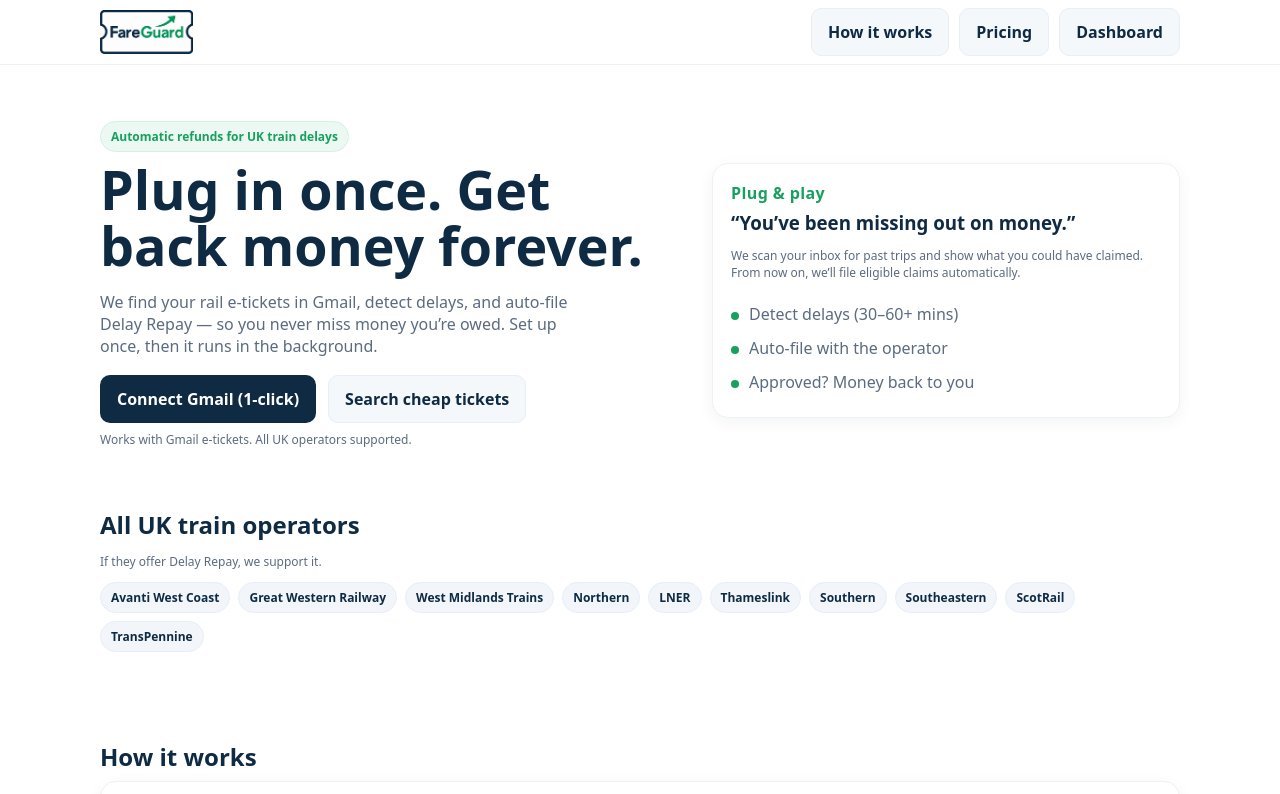
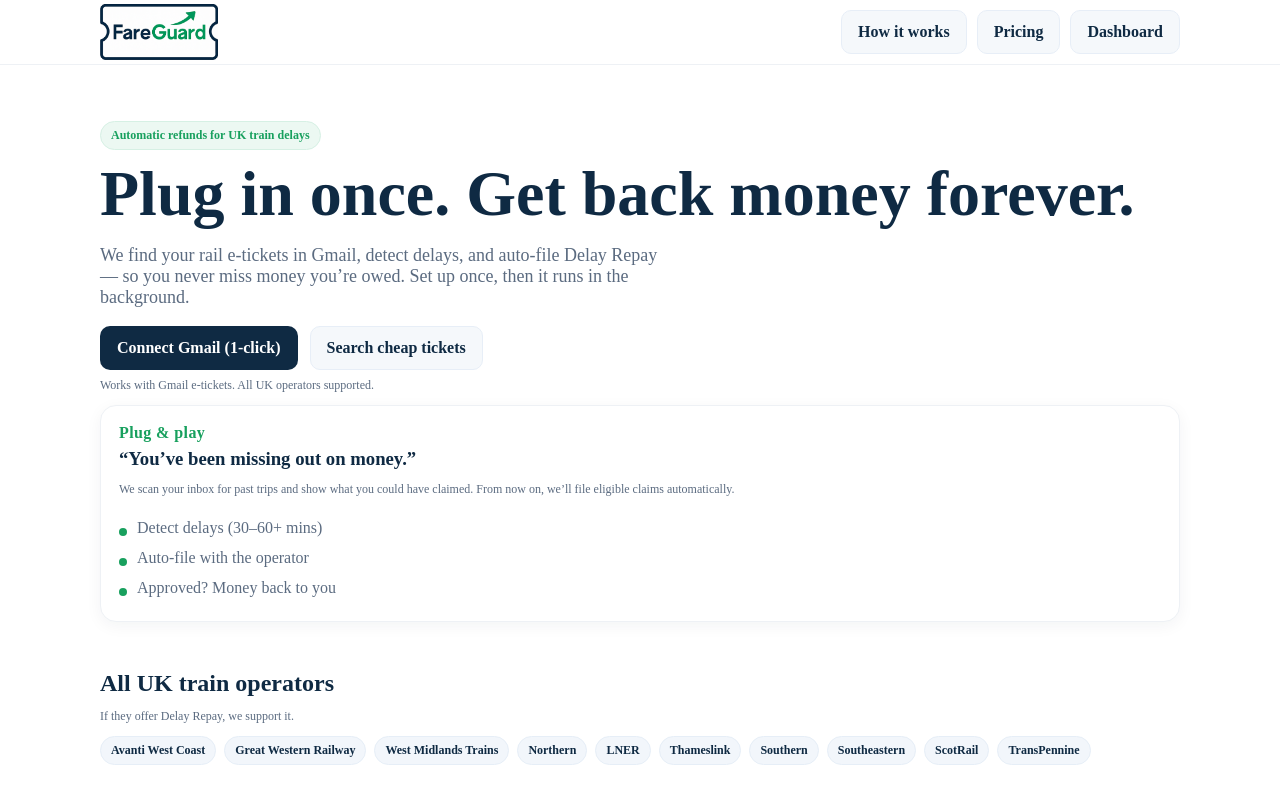
Before and after one commit to fareguard/fg-rail-pwa-starter, a Next.js app: page / in a window 1280 px wide. Shown: the top 794 px of the page. Built offline with nearby package versions, Linux system fonts and the light colour scheme; no server answers.

Commit message:
Update globals.css

```diff
--- a/app/globals.css
+++ b/app/globals.css
@@ -6,14 +6,12 @@
   --fg-navy: #0F2A43;     /* primary accent */
   --fg-green:#18A05E;     /* secondary accent */
   --fg-ring: rgba(15,42,67,0.15);
-  --fg-hero-overlay: linear-gradient(180deg, rgba(255,255,255,0.85) 0%, rgba(255,255,255,0.98) 65%, #fff 100%);
 }
 
 *{ box-sizing: border-box; }
 html, body { height: 100%; }
 body{
   margin:0;
-  font-family: ui-sans-serif, system-ui, -apple-system, Segoe UI, Roboto, Arial;
   background: var(--fg-bg);
   color: var(--fg-text);
   -webkit-font-smoothing: antialiased;
@@ -29,10 +27,10 @@
   margin: 0 auto;
 }
 
-/* ================= Nav ================= */
+/* ===== Nav ===== */
 .nav{
   position: sticky; top:0; z-index:50;
-  background: rgba(255,255,255,0.8);
+  background: rgba(255,255,255,0.86);
   backdrop-filter: saturate(180%) blur(10px);
   border-bottom: 1px solid #eef1f5;
 }
@@ -40,23 +38,18 @@
   display:flex; align-items:center; justify-content:space-between;
   height:64px;
 }
-.brand{
-  display:flex; align-items:center; gap:10px;
-}
+.brand{ display:flex; align-items:center; }
 .brand img{
-  height: 40px;          /* lock logo size */
+  height: 48px;              /* bigger logo */
   width: auto;
   display:block;
 }
 @media (min-width: 1024px){
-  .brand img{ height: 44px; }
+  .brand img{ height: 56px; }
 }
 
-.navActions{
-  display:flex; gap:10px;
-}
+.navActions{ display:flex; gap:10px; }
 
-/* ================= Buttons ================= */
 .btn{
   display:inline-flex; align-items:center; justify-content:center;
   gap:8px; padding:12px 16px; border-radius:10px; font-weight:700;
@@ -66,54 +59,41 @@
 .btnPrimary:hover{ filter: brightness(1.05); transform: translateY(-1px); }
 .btnPrimary:focus{ outline: none; box-shadow: 0 0 0 4px var(--fg-ring); }
 
-.btnGhost{
-  background: #f5f8fb; color: var(--fg-navy); border-color:#e7eef7; border:1px solid #e7eef7;
-}
+.btnGhost{ background: #f5f8fb; color: var(--fg-navy); border:1px solid #e7eef7; }
 .btnGhost:hover{ background:#ecf3f9; }
 
-/* ================= Badges / Cards ================= */
 .badge{
   display:inline-flex; align-items:center; gap:8px;
   background:#ecf8f2; color: var(--fg-green); border:1px solid #d6f0e4;
   padding:6px 10px; border-radius:999px; font-weight:700; font-size:12px;
 }
 
+/* ===== Hero (single column, no right card) ===== */
+.hero{ padding: 56px 0 24px; }
+.heroGrid{ display:block; }
+
+.kicker{ color: var(--fg-green); font-weight:800; letter-spacing:.4px; }
+.h1{
+  font-size: clamp(36px, 6vw, 64px);
+  line-height: 1.05;
+  margin: 10px 0 12px;
+  font-weight: 800;
+  color: var(--fg-navy);
+}
+.sub{ color: var(--fg-muted); font-size: 18px; max-width: 62ch; }
+.ctaRow{ display:flex; gap:12px; margin-top: 18px; flex-wrap:wrap; }
+
+.section{ padding: 24px 0 64px; }
+.section h2{ font-size: 24px; margin:0 0 8px; color: var(--fg-navy); }
+.small{ font-size:12px; color: var(--fg-muted); }
+
 .card{
   background:white; border:1px solid #eef1f5; border-radius:16px; padding:18px;
   box-shadow: 0 4px 16px rgba(15,42,67,0.05);
 }
 
-/* ================= Hero (simple & reliable) ================= */
-.hero{
-  padding: 56px 0 24px;         /* top spacing below sticky nav */
-}
-.heroGrid{
-  display:grid; grid-template-columns: 1.1fr .9fr; gap:40px; align-items:center;
-}
-@media (max-width: 900px){
-  .heroGrid{ grid-template-columns: 1fr; }
-}
-
-.kicker{ color: var(--fg-green); font-weight:800; letter-spacing:.4px; }
-.h1{
-  font-size: clamp(32px, 4.2vw, 54px);
-  line-height: 1.05; margin: 10px 0 12px; font-weight: 900; color: var(--fg-navy);
-}
-.sub{
-  color: var(--fg-muted); font-size: 16px; max-width: 54ch;
-}
-.ctaRow{ display:flex; gap:12px; margin-top: 18px; flex-wrap:wrap; }
-
-/* ================= List / Sections / Footer ================= */
 .list{ margin:16px 0 0; padding:0; list-style:none; color: var(--fg-muted); }
 .list li{ display:flex; gap:10px; padding:6px 0; }
 .dot{ width:8px; height:8px; border-radius:999px; background: var(--fg-green); margin-top:9px; }
 
-.section{ padding: 24px 0 64px; }
-.section h2{ font-size: 24px; margin:0 0 8px; color: var(--fg-navy); }
-.small{ font-size:12px; color: var(--fg-muted); }
-
-.footer{
-  border-top:1px solid #eef1f5;
-  padding:20px 0; color: var(--fg-muted); font-size: 14px;
-}
+.footer{ border-top:1px solid #eef1f5; padding:20px 0; color: var(--fg-muted); font-size: 14px; }
```
